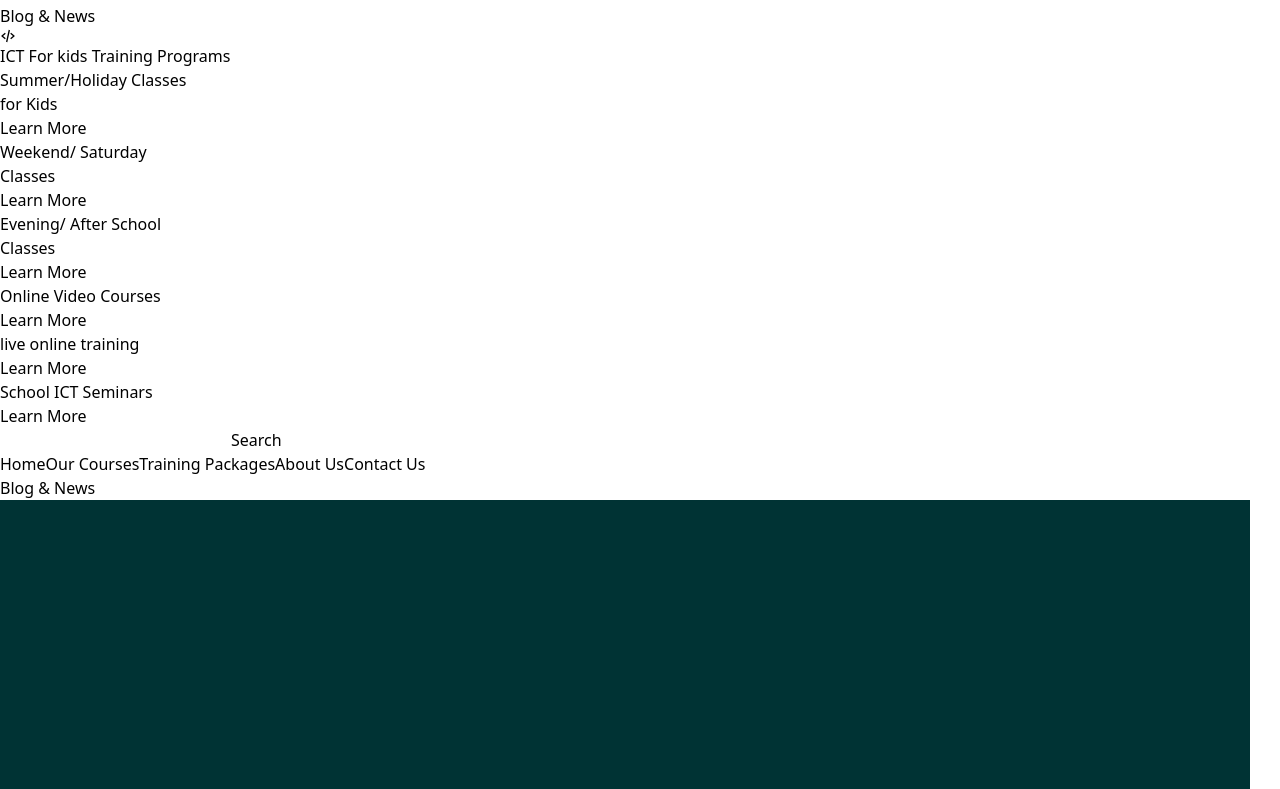
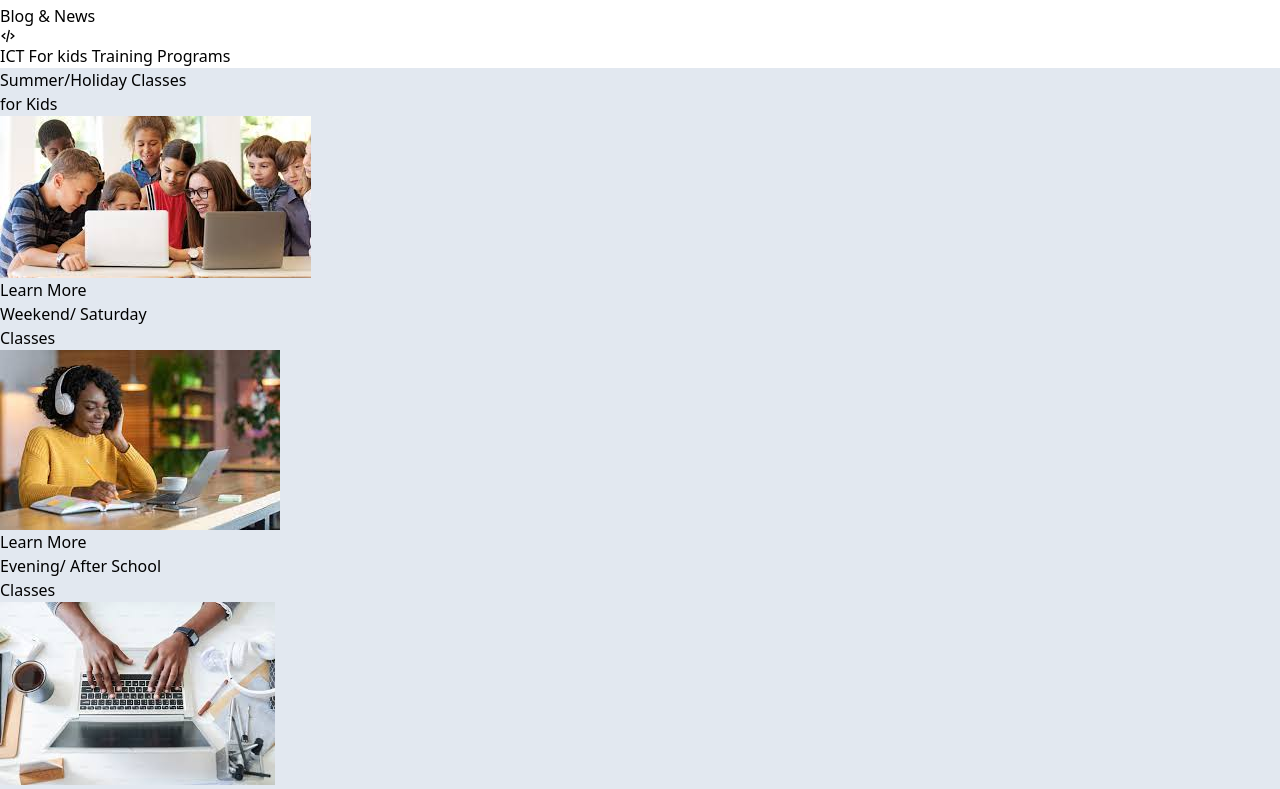
Before and after one commit to Joel0007tech/idealab, a React (Vite) app: page / in a window 1280 px wide. Shown: the part 1366-2155 px from the top of the page. Built offline with nearby package versions, Linux system fonts and the light colour scheme.

Commit message:
update to idealab website

```diff
--- a/src/components/Home.jsx
+++ b/src/components/Home.jsx
@@ -2,6 +2,9 @@ import {React, useState} from "react";
 import { NavLinks, company} from ".";
 import { Link as ScrollLink } from "react-scroll";
 import logo from "../assets/WhatsApp Image 2023-11-03 at 9.00.00 PM.jpeg";
+import firstImage from "../assets/first idealab.jpg";
+import secondImage from "../assets/online class.jpg";
+import thirdImage from "../assets/pressing computer.jpg"
 import {IoMdPin} from "react-icons/io";
 import {HiMail, HiPhone} from "react-icons/hi";
 import {BiCodeAlt} from "react-icons/bi";
@@ -62,36 +65,42 @@ const Home = ({
           ICT For kids Training Programs
         </h3>
       </section>
-      <section className="flex justify-center p-7 ">
+      <section className="flex justify-center p-7 bg-slate-200">
         <div className="flex flex-col gap-5">
           <div className="flex gap-6 sm:flex sm:flex-col">
-            <div className="flex flex-col hover:border-[3px] border-solid border-slate-300 p-5 bg-white rounded-lg">
+            <div className="flex flex-col hover:border-[3px] border-solid border-slate-300 p-8 gap-8  bg-white rounded-lg">
              <h3 className="text-2xl text-black font-bold">Summer/Holiday Classes <br/>
              for Kids</h3>
+             <img src={firstImage} alt="summer"  className=" border rounded-3xl"/>
              <a href="http://">{cardLink}</a>
             </div>
-            <div className="flex flex-col hover:border-[3px] border-solid border-slate-300 p-5 bg-white rounded-lg">
+            <div className="flex flex-col hover:border-[3px] border-solid border-slate-300 p-8 gap-8 bg-white rounded-lg">
              <h3 className="text-2xl text-black font-bold">Weekend/ Saturday<br/>
              Classes</h3>
+             <img src={secondImage} alt="weekend" className=" border rounded-3xl"/>
              <a href="http://">{cardLink}</a>
             </div>
-            <div className="flex flex-col hover:border-[3px] border-solid border-slate-300 p-5 bg-white rounded-lg">
+            <div className="flex flex-col hover:border-[3px] border-solid border-slate-300 p-8 gap-8 bg-white rounded-lg">
              <h3 className="text-2xl text-black font-bold">Evening/ After School<br/>
               Classes</h3>
+              <img src={thirdImage} alt="evening"  className=" border rounded-3xl"/>
              <a href="http://">{cardLink}</a>
             </div>
           </div>
           <div className="flex gap-6 sm:flex sm:flex-col">
-            <div className="flex flex-col hover:border-[3px] border-solid border-slate-300 p-5 bg-white rounded-lg">
+            <div className="flex flex-col hover:border-[3px] border-solid border-slate-300 p-8 gap-8  bg-white rounded-lg">
              <h3 className="text-2xl text-black font-bold">Online Video Courses</h3>
+             <img src={thirdImage} alt="online"  className=" border rounded-3xl"/>
              <a href="http://">{cardLink}</a>
             </div>
-            <div className="flex flex-col hover:border-[3px] border-solid border-slate-300 p-5 bg-white rounded-lg">
+            <div className="flex flex-col hover:border-[3px] border-solid border-slate-300 p-8 gap-8 bg-white rounded-lg">
              <h3 className="text-2xl text-black font-bold">live online training</h3>
+             <img src={firstImage} alt="live"  className=" border rounded-3xl"/>
              <a href="http://">{cardLink}</a>
             </div>
-            <div className="flex flex-col hover:border-[3px] border-solid border-slate-300 p-5 bg-white rounded-lg">
+            <div className="flex flex-col hover:border-[3px] border-solid border-slate-300 p-8 gap-8 bg-white rounded-lg">
              <h3 className="text-2xl text-black font-bold">School ICT Seminars</h3>
+             <img src={secondImage} alt="ict"  className=" border rounded-3xl"/>
              <a href="http://">{cardLink}</a>
             </div>
           </div>
```
